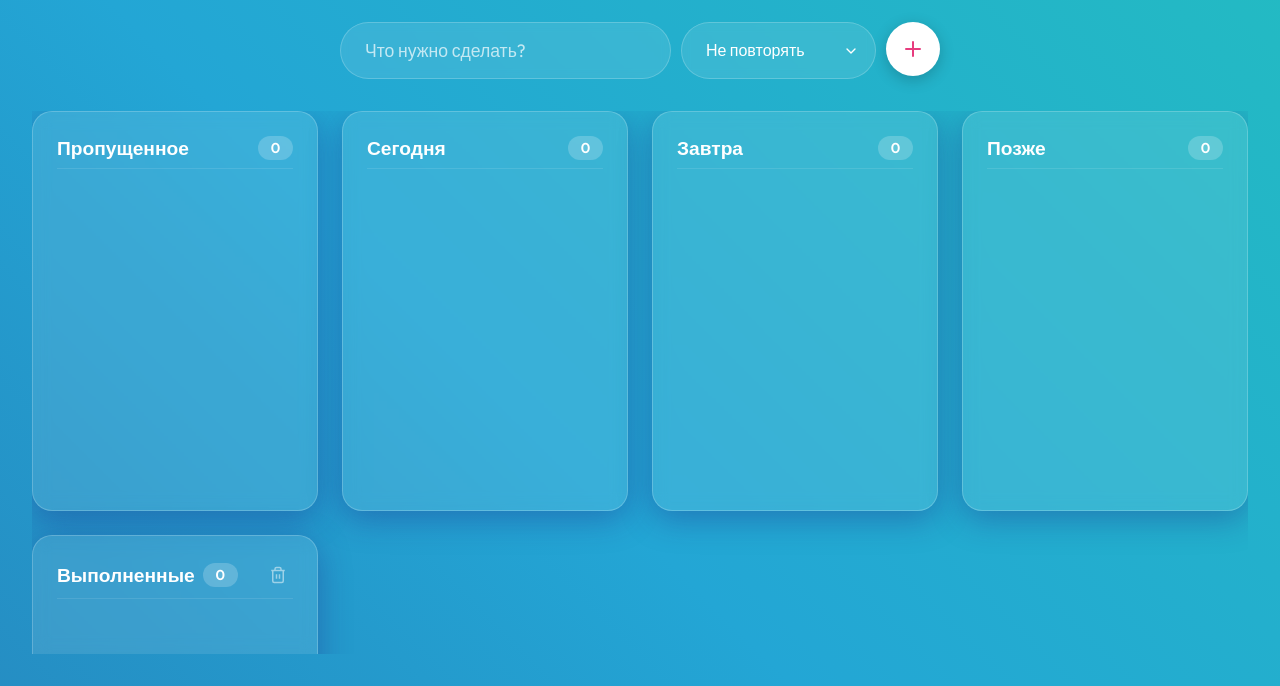
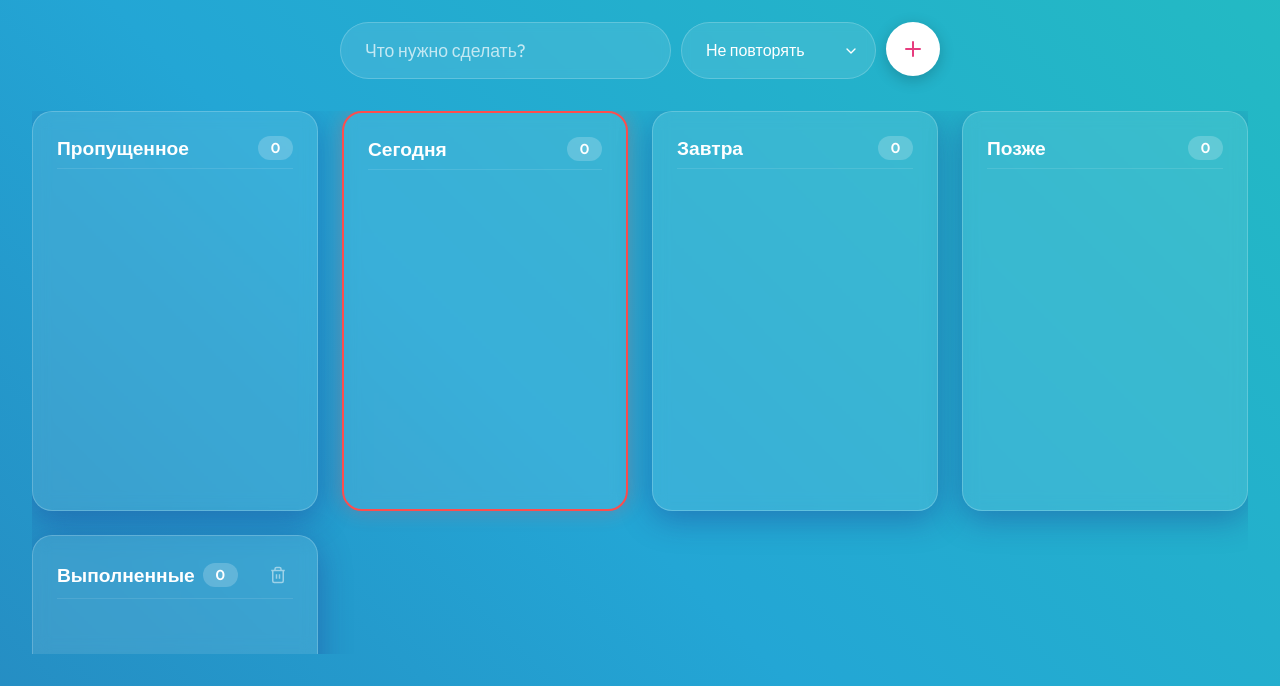
Before and after one commit to ravenodessa/Antigravity, a plain HTML site: page index.html in a window 1280 px wide. Shown: the part 114-800 px from the top of the page. Drawn offline with Linux system fonts and the light colour scheme.

Commit message:
today red border

```diff
--- a/style.css
+++ b/style.css
@@ -205,6 +205,11 @@ header h1 {
     transform: translateY(-5px);
 }
 
+#today {
+    border: 2px solid #ff4d4d;
+    box-shadow: 0 0 20px rgba(255, 77, 77, 0.3);
+}
+
 .column-header {
     display: flex;
     justify-content: space-between;
```
